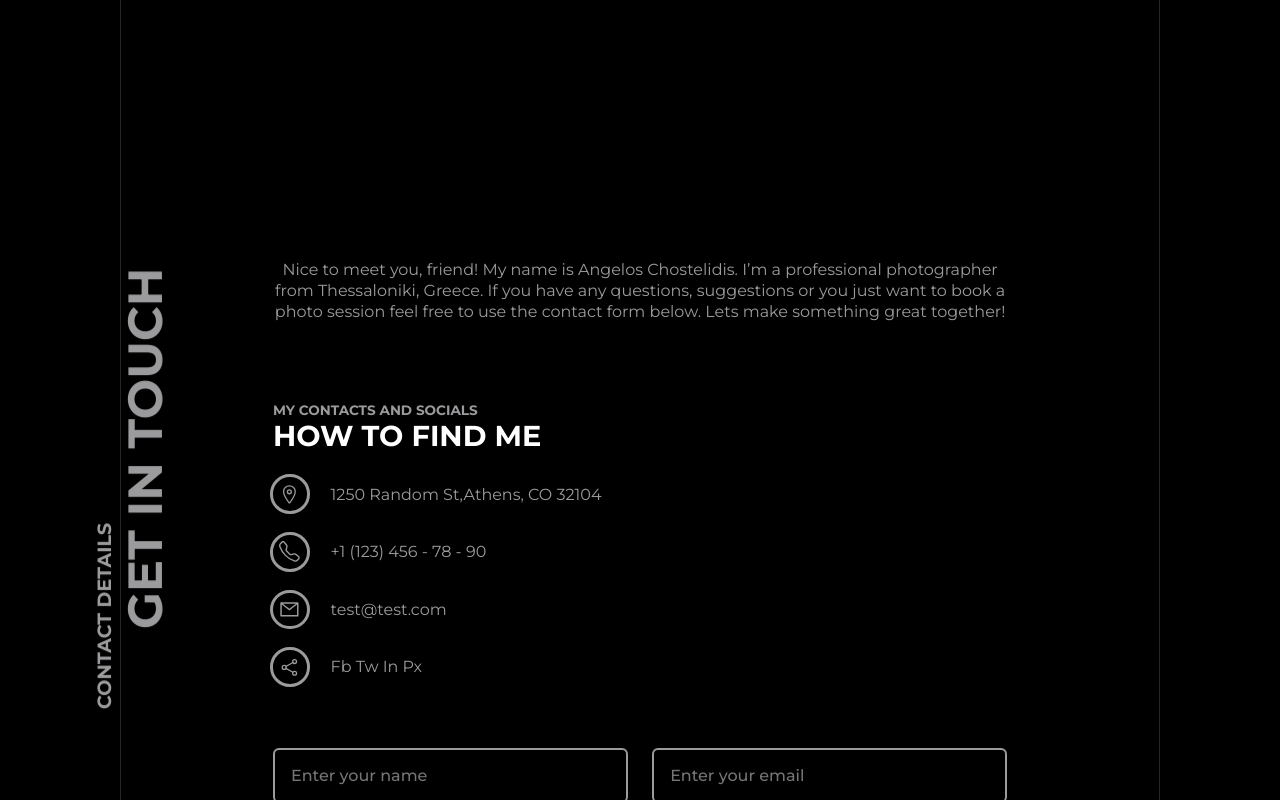
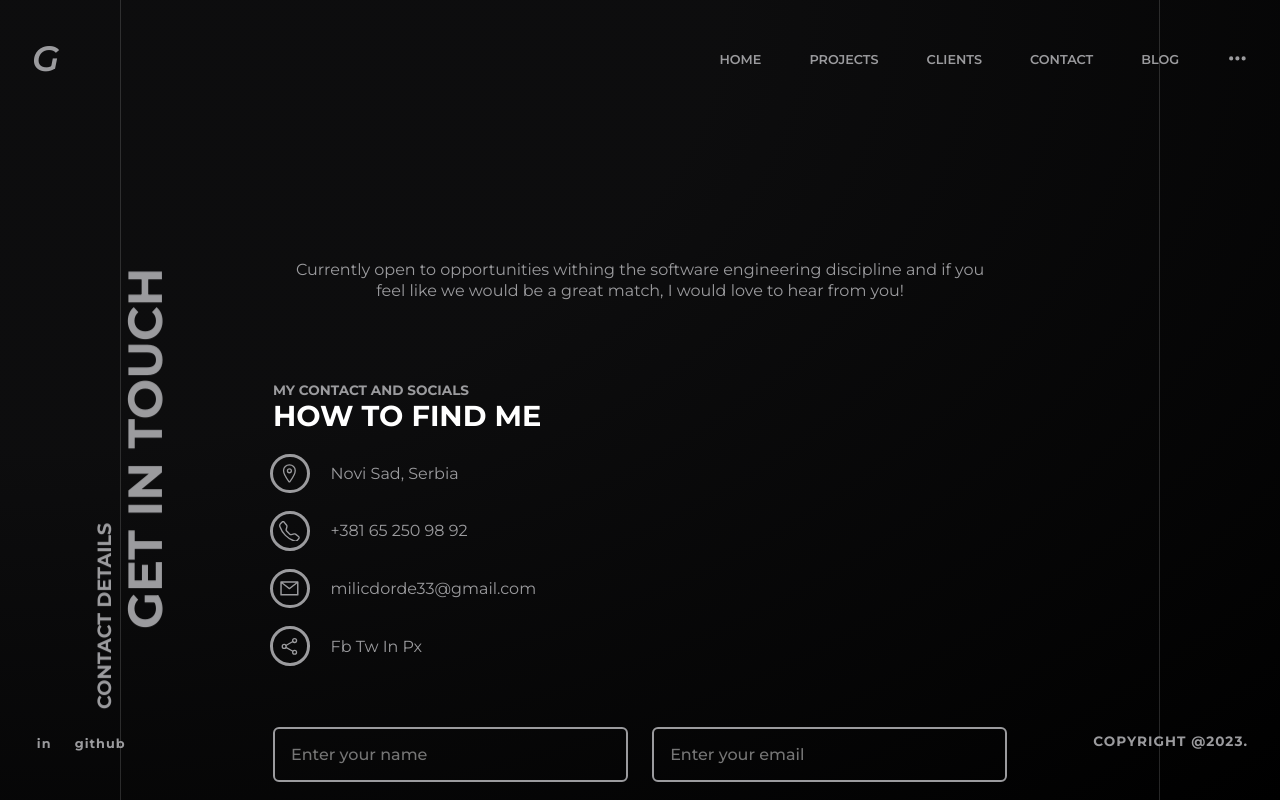
Before and after one commit to djordjemilic/my-portfolio, a Next.js app: page /contact in a window 1280 px wide. Shown: the top 800 px of the page. Built offline with nearby package versions, Linux system fonts and the light colour scheme.

Commit message:
fixed issues on homepage

```diff
--- a/components/Footer.jsx
+++ b/components/Footer.jsx
@@ -1,6 +1,8 @@
 import styles from "../styles/Footer.module.scss";
 import Link from "next/link";
 import { motion } from "framer-motion";
+
+const copyrightYear = new Date().getFullYear();
 
 const variants = {
   hidden: {
@@ -30,28 +32,18 @@ const Footer = () => {
       exit="hidden">
       <ul>
         <li>
-          <Link href="">
-            <a>Fb</a>
-          </Link>
+          <a href="https://www.linkedin.com/in/djordjemilicc/" target="_blank" rel="noreferrer">
+            in
+          </a>
         </li>
         <li>
-          <Link href="">
-            <a>Tw</a>
-          </Link>
-        </li>
-        <li>
-          <Link href="">
-            <a>In</a>
-          </Link>
-        </li>
-        <li>
-          <Link href="">
-            <a>Yt</a>
-          </Link>
+          <a href="https://github.com/djordjemilic" target="_blank" rel="noreferrer">
+            github
+          </a>
         </li>
       </ul>
       <div className={styles.copyright}>
-        <span>COPYRIGHT @ {new Date().getFullYear}.</span>
+        <span>COPYRIGHT @{copyrightYear}.</span>
       </div>
     </motion.footer>
   );
--- a/components/Form.jsx
+++ b/components/Form.jsx
@@ -59,24 +59,23 @@ const Form = () => {
       initial="hidden"
       animate="visible"
       exit="hidden"
-      variants={opacityAnim}
-    >
+      variants={opacityAnim}>
       <div className={styles.information}>
         <div className={styles.details}>
           <span>
-            <h3>MY CONTACTS AND SOCIALS</h3>
+            <h3>MY CONTACT AND SOCIALS</h3>
             <h2>HOW TO FIND ME</h2>
           </span>
 
           <Detail icon={<IoLocationOutline />}>
-            <span>1250 Random St,Athens, CO 32104</span>
+            <span>Novi Sad, Serbia</span>
           </Detail>
           <Detail icon={<BsTelephone />}>
-            <span>+1 (123) 456 - 78 - 90</span>
+            <span>+381 65 250 98 92</span>
           </Detail>
           {/* EMAIL */}
           <Detail icon={<AiOutlineMail />}>
-            <span>test@test.com</span>
+            <span>milicdorde33@gmail.com</span>
           </Detail>
           {/* SOCIALS */}
           <Detail icon={<IoShareSocialOutline />}>
@@ -86,17 +85,9 @@ const Form = () => {
         <form onSubmit={(e) => e.preventDefault()} className={styles.form}>
           <div className={styles.from}>
             <InputContainer label="Name" htmlFor="name" />
-            <InputContainer
-              label="Email"
-              htmlFor="email"
-              placeHolder={"Enter your email"}
-            />
+            <InputContainer label="Email" htmlFor="email" placeHolder={"Enter your email"} />
           </div>
-          <InputContainer
-            label="Phone"
-            htmlFor="phone"
-            placeHolder={"Enter your phone"}
-          />
+          <InputContainer label="Phone" htmlFor="phone" placeHolder={"Enter your phone"} />
           <InputContainer
             label="Message"
             htmlFor="message"
--- a/components/Navbar.jsx
+++ b/components/Navbar.jsx
@@ -101,7 +101,7 @@ const Navbar = () => {
         exit="hidden">
         <div className={styles.logo}>
           <Link href="/">
-            <a>A</a>
+            <a>G</a>
           </Link>
         </div>
         <ul onMouseEnter={() => setBackground(false)} onMouseLeave={() => setBackground(true)}>
@@ -112,7 +112,7 @@ const Navbar = () => {
           </li>
           <li>
             <Link href="/showcase">
-              <a>SHOWCASE</a>
+              <a>PROJECTS</a>
             </Link>
           </li>
           <li>
@@ -123,6 +123,11 @@ const Navbar = () => {
           <li>
             <Link href="/contact">
               <a>CONTACT</a>
+            </Link>
+          </li>
+          <li>
+            <Link href="/">
+              <a>BLOG</a>
             </Link>
           </li>
 
@@ -163,7 +168,7 @@ const Navbar = () => {
                   </motion.li>
                   <motion.li variants={NavbarItemAnim} onClick={() => setNavOpen(false)}>
                     <Link href="/showcase">
-                      <a>SHOWCASE</a>
+                      <a>PROJECTS</a>
                     </Link>
                   </motion.li>
                   <motion.li variants={NavbarItemAnim} onClick={() => setNavOpen(false)}>
@@ -174,6 +179,11 @@ const Navbar = () => {
                   <motion.li variants={NavbarItemAnim} onClick={() => setNavOpen(false)}>
                     <Link href="/contact">
                       <a>CONTACT</a>
+                    </Link>
+                  </motion.li>
+                  <motion.li variants={NavbarItemAnim} onClick={() => setNavOpen(false)}>
+                    <Link href="/">
+                      <a>BLOG</a>
                     </Link>
                   </motion.li>
                 </ul>
--- a/components/Profile.jsx
+++ b/components/Profile.jsx
@@ -25,14 +25,15 @@ const Profile = ({ setProfile }) => {
             />
           </div>
           <div className={styles.name}>
-            <span className={styles.small}>PHOTOGRAPHER</span>
-            <span className={styles.large}>ANGELOS CHOSTELIDIS</span>
+            <span className={styles.small}>SOFTWARE ENGINEER</span>
+            <span className={styles.large}>ĐORĐE MILIĆ </span>
+            <span className={styles.small}>(pronounced as George)</span>
           </div>
         </div>
         <p className={styles.description}>
-          Nice to meet you, friend! My name is Angelos Chostelidis. I am from
-          Greece. Photography is my passion. Through the lens the world looks
-          different and I would like to show you this difference.
+          Nice to meet you, friend! My name is Angelos Chostelidis. I am from Greece. Photography is
+          my passion. Through the lens the world looks different and I would like to show you this
+          difference.
         </p>
         <Link href="/contact">
           <a className={styles.btn}>
--- a/pages/_app.js
+++ b/pages/_app.js
@@ -1,5 +1,20 @@
-import "@/styles/globals.scss";
+import "../styles/globals.scss";
+import PageWrapper from "../components/PageWrapper";
+import { useRouter } from "next/router";
+import { AnimatePresence } from "framer-motion";
+import { StylesContext } from "../context/StylesContext";
 
-export default function App({ Component, pageProps }) {
-  return <Component {...pageProps} />;
+function MyApp({ Component, pageProps }) {
+  const router = useRouter();
+  return (
+    <StylesContext>
+      <AnimatePresence mode="wait">
+        <PageWrapper key={router.pathname}>
+          <Component {...pageProps} />
+        </PageWrapper>
+      </AnimatePresence>
+    </StylesContext>
+  );
 }
+
+export default MyApp;
--- a/pages/contact.js
+++ b/pages/contact.js
@@ -21,16 +21,9 @@ const opacityAnim = {
 const Description = () => {
   return (
     <div className={styles.description}>
-      <motion.h2
-        initial="hidden"
-        animate="visible"
-        exit="hidden"
-        variants={opacityAnim}
-      >
-        Nice to meet you, friend! My name is Angelos Chostelidis. I’m a
-        professional photographer from Thessaloniki, Greece. If you have any
-        questions, suggestions or you just want to book a photo session feel
-        free to use the contact form below. Lets make something great together!
+      <motion.h2 initial="hidden" animate="visible" exit="hidden" variants={opacityAnim}>
+        Currently open to opportunities withing the software engineering discipline and if you feel
+        like we would be a great match, I would love to hear from you!
       </motion.h2>
     </div>
   );
--- a/pages/index.js
+++ b/pages/index.js
@@ -59,7 +59,7 @@ export default function Home() {
   return (
     <div className={homeStyles.container}>
       <Head>
-        <title>PHOTO SITE</title>
+        <title>George</title>
         <meta name="description" content="Generated by create next app" />
         <link rel="icon" href="/favicon.ico" />
       </Head>
@@ -99,7 +99,7 @@ export default function Home() {
                       className={homeStyles.linkContainer}
                       onMouseEnter={() => setBackground(false)}
                       onMouseLeave={() => setBackground(true)}>
-                      <span className={homeStyles.small}>MY PHOTO PORTOFOLIO</span>
+                      <span className={homeStyles.small}>MY PROJECTS</span>
                       <span className={homeStyles.large}>EXPLORE NOW</span>
                     </div>
                   </motion.a>
--- a/styles/Contact.module.scss
+++ b/styles/Contact.module.scss
@@ -8,7 +8,7 @@
     font-weight: 400;
     margin-bottom: 5rem;
     line-height: 1.3;
-        max-width: 1000px;
+    max-width: 700px;
     text-align: center;
   }
 }
```
Also changed, not shown: package.json (+11 -6 lines), pages/showcase.js (+3 -13 lines), 2 other files (tests, documents, lock files or other folders). Lines whose indentation alone changed are shown as unchanged.
